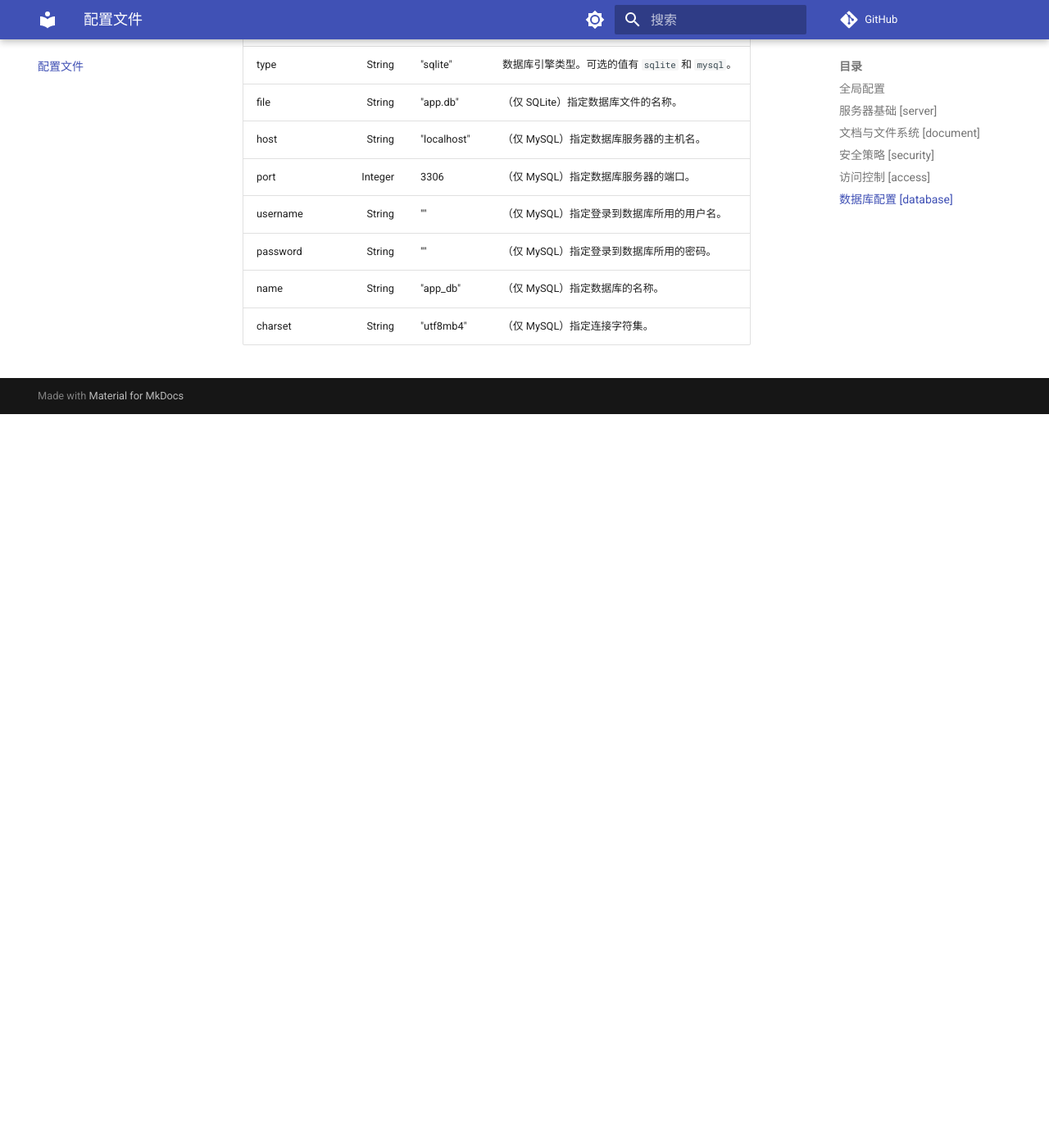
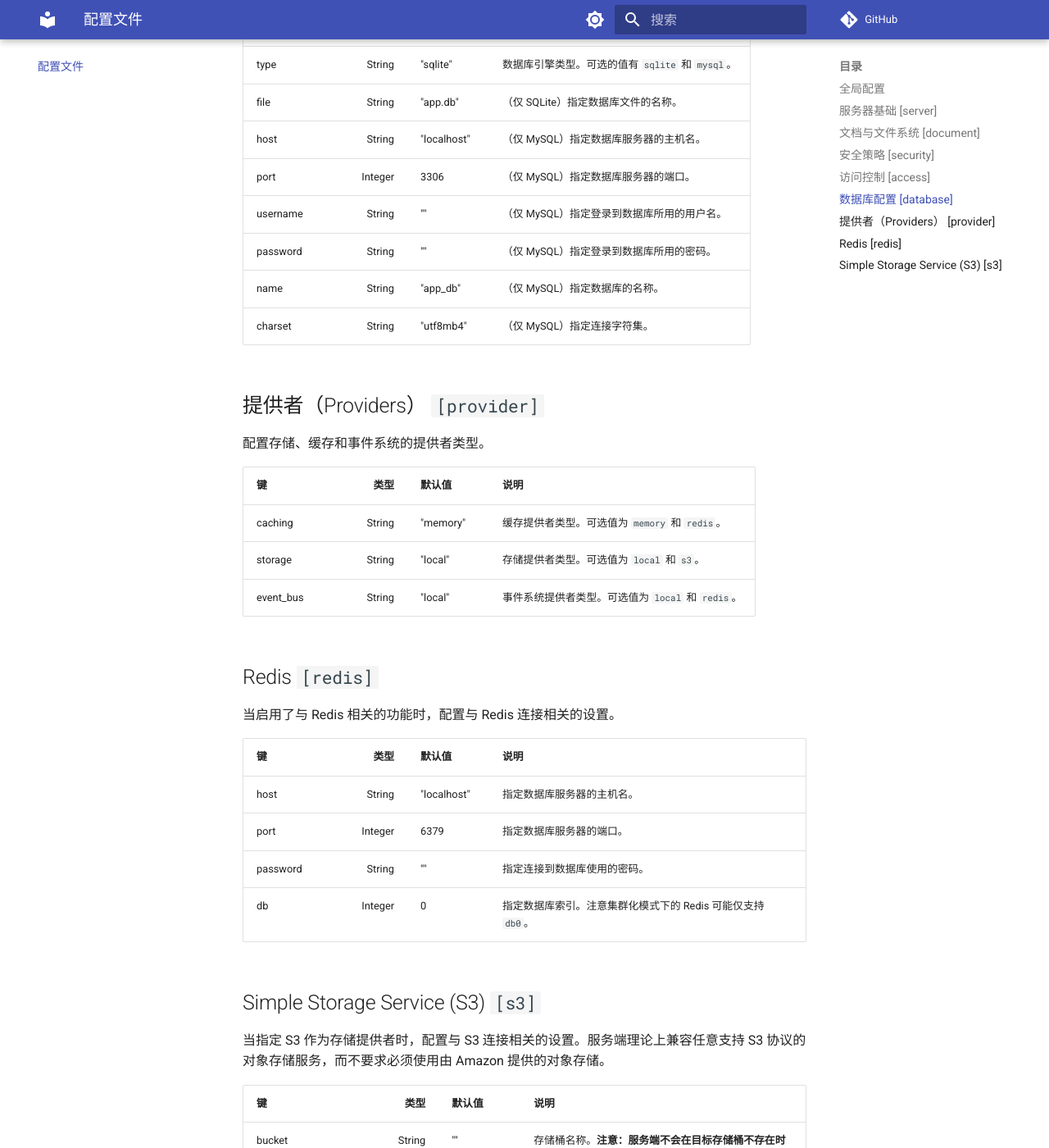
Before and after one commit to Creeper19472/cfms_server_doc, an MkDocs documentation site: the page built from docs/configuration.md, in a window 1280 px wide and 1400 px high, scrolled down 2905 px. Shown: the whole window at 82% size. Built offline with MkDocs 1.6.1 and Material for MkDocs 9.7.7, drawn with Linux system fonts in a browser that asks for light colours; comment, search, counter and statistics services are not loaded; before the commit the page ends 3410 px from its top, so only the background shows below that; some of the changed text lies outside the part shown.

Commit message:
docs(configuration): update

```diff
--- a/docs/configuration.md
+++ b/docs/configuration.md
@@ -76,3 +76,39 @@
 | password | String | "" | （仅 MySQL）指定登录到数据库所用的密码。 |
 | name | String | "app_db" | （仅 MySQL）指定数据库的名称。 |
 | charset | String | "utf8mb4" | （仅 MySQL）指定连接字符集。 |
+
+## 提供者（Providers） `[provider]`
+
+配置存储、缓存和事件系统的提供者类型。
+
+| 键 | 类型 | 默认值 | 说明 |
+|---|---:|---|---|
+| caching | String | "memory" | 缓存提供者类型。可选值为 `memory` 和 `redis`。 |
+| storage | String | "local" | 存储提供者类型。可选值为 `local` 和 `s3`。 |
+| event_bus | String | "local" | 事件系统提供者类型。可选值为 `local` 和 `redis`。 |
+
+## Redis `[redis]`
+
+当启用了与 Redis 相关的功能时，配置与 Redis 连接相关的设置。
+
+| 键 | 类型 | 默认值 | 说明 |
+|---|---:|---|---|
+| host | String | "localhost" | 指定数据库服务器的主机名。 |
+| port | Integer | 6379 | 指定数据库服务器的端口。 |
+| password | String | "" | 指定连接到数据库使用的密码。 |
+| db   | Integer | 0 | 指定数据库索引。注意集群化模式下的 Redis 可能仅支持 `db0`。 |
+
+## Simple Storage Service (S3) `[s3]`
+
+当指定 S3 作为存储提供者时，配置与 S3 连接相关的设置。服务端理论上兼容任意支持 S3 协议的对象存储服务，而不要求必须使用由 Amazon 提供的对象存储。
+
+| 键 | 类型 | 默认值 | 说明 |
+|---|---:|---|---|
+| bucket | String | "" | 存储桶名称。**注意：服务端不会在目标存储桶不存在时尝试自动创建它。** |
+| endpoint_url | String | "" | 自定义的 Endpoint 地址。供连接到非 Amazon 的 S3 服务器时使用。 |
+| access_key_id | String | "" | 访问存储桶所需的 Access Key ID (AK)。 |
+| secret_access_key | String | "" | 访问存储桶所需的 Secret Access Key (SK)。 |
+| region_name | String | "" | 存储桶的地域。若不指定，将使用硬编码在服务端中的默认值（`us-east-1`）。 |
+
+!!! note
+    服务端被硬编码为在访问 S3 存储桶时使用**虚拟主机风格**（Virtual-Hosted Style），这是 AWS S3 的默认和推荐方式。路径风格（Path-Style）不受支持。
```
